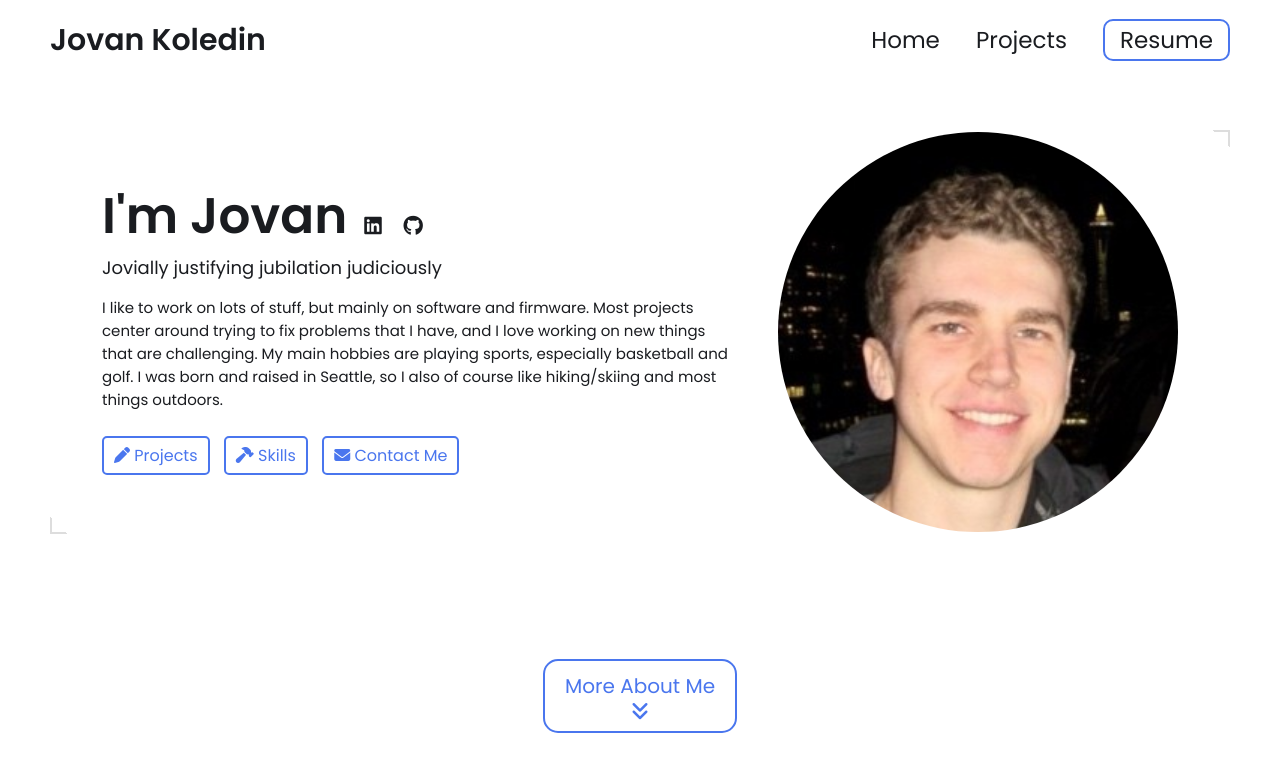
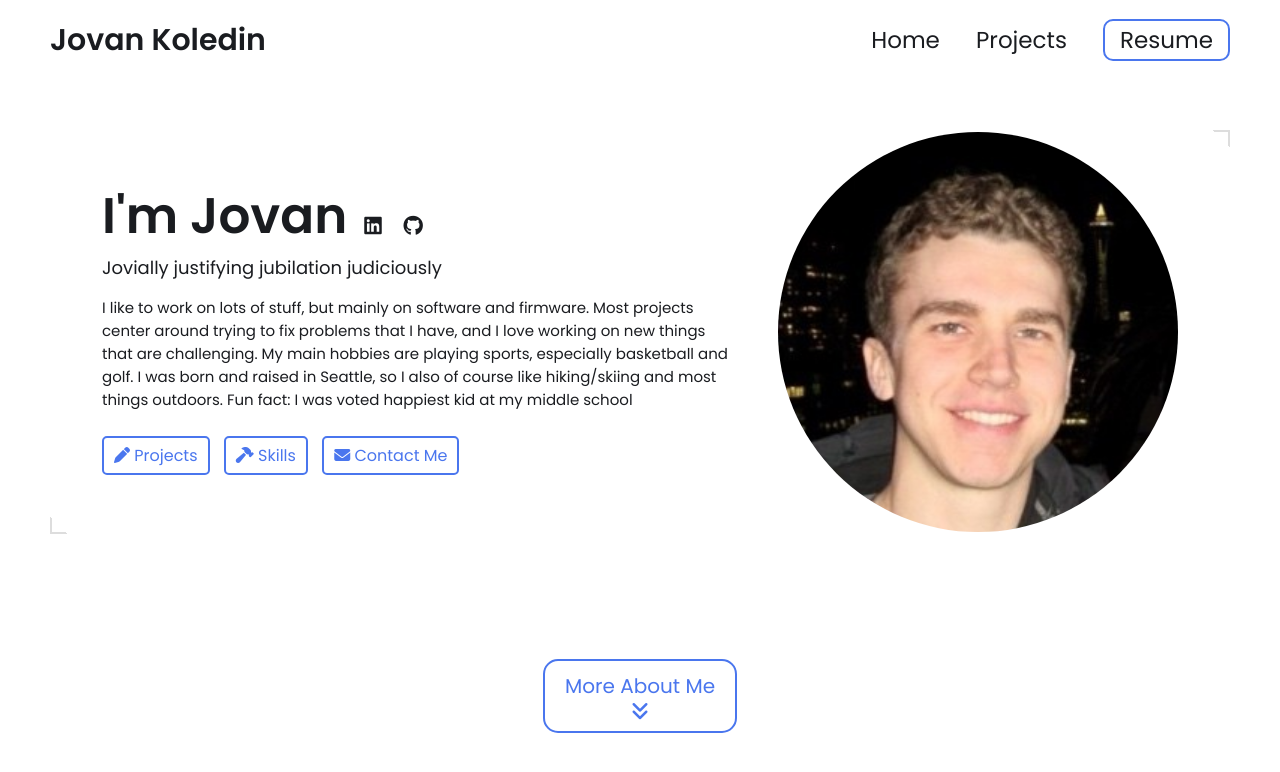
Before and after one commit to jovankoledin/jovankoledin.github.io, a Jekyll site: the page built from index.html, in a window 1280 px wide and 900 px high. Shown: the top 772 px of the window. Built offline with Jekyll 4.4.1, drawn with Linux system fonts in a browser that asks for light colours.

Commit message:
Update _config.yml

```diff
--- a/_config.yml
+++ b/_config.yml
@@ -19,6 +19,7 @@ description: >- # dont remove this line. this will ignore all new lines until th
   Most projects center around trying to fix problems that I have, and I love working on new things that are challenging.
   My main hobbies are playing sports, especially basketball and golf.
   I was born and raised in Seattle, so I also of course like hiking/skiing and most things outdoors.
+  Fun fact: I was voted happiest kid at my middle school
 
 # Place your profile image in /assets/images/profile-image/folder and edit the file name
 profile_image: ./assets/images/profile-image/pfp.jpg
```
